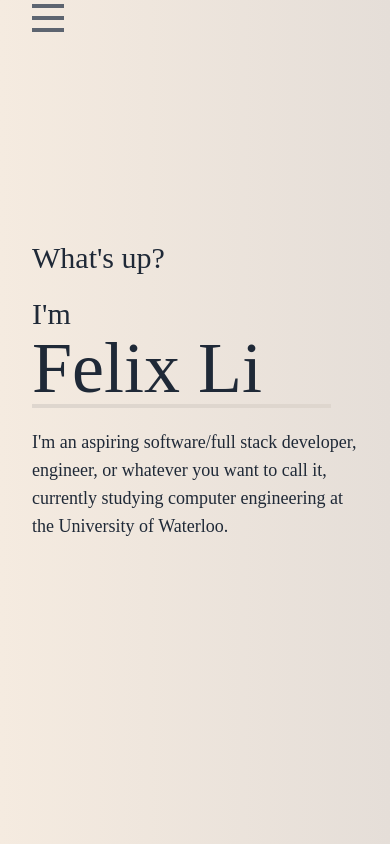
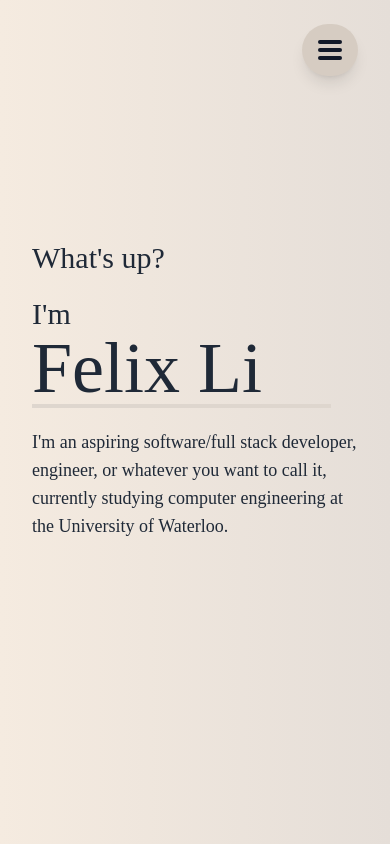
Before and after one commit to 04felixli/Portfolio-Website, a React (Create React App) app: page / in a window 390 px wide. Shown: the top 844 px of the page. Built offline with nearby package versions, Linux system fonts and the light colour scheme.

Commit message:
Created mobile dropdown menu

```diff
--- a/src/App.tsx
+++ b/src/App.tsx
@@ -10,10 +10,27 @@ import { IMFATProject, ChessProject, PortfolioProject } from './Util/ProjectObje
 
 const App = () => {
     const [headerHeight, setHeaderHeight] = useState<number>(0);
+    const [screenWidth, setScreenWidth] = useState(window.innerWidth);
+
+    const updateScreenWidth = () => {
+        setScreenWidth(window.innerWidth);
+    };
 
     useEffect(() => {
         setScrollPaddingForHeader();
-    }, [])
+    }, [screenWidth]) // re-calculate scroll padding for header when screen width changes
+
+    // Event listener to update screenWidth when the window is resized
+    useEffect(() => {
+        window.addEventListener('resize', updateScreenWidth);
+
+        // Clean up the event listener when component unmounts
+        return () => {
+            window.removeEventListener('resize', updateScreenWidth);
+        };
+    }, []);
+
+
 
     return (
         <Router>
--- a/src/Components/Header/Header.tsx
+++ b/src/Components/Header/Header.tsx
@@ -2,6 +2,7 @@ import React from "react";
 import "../../GlobalStyles.css";
 import { useState, useRef, useEffect } from "react";
 import { Link } from "react-router-dom";
+import GrayBg from "../../Util/GrayedBg";
 
 interface Props {
     headerHeight: number;
@@ -9,6 +10,7 @@ interface Props {
 }
 
 const Header = ({ headerHeight, setHeaderHeight }: Props) => {
+    const [isMobileMenuOpen, setIsMobileMenuOpen] = useState<boolean>(false);
 
     const ref = useRef<HTMLDivElement>(null);
 
@@ -18,21 +20,60 @@ const Header = ({ headerHeight, setHeaderHeight }: Props) => {
         }
     }, [headerHeight]);
 
+    const toggleMobileMenu = (): void => {
+        setIsMobileMenuOpen((prev: boolean) => !prev);
+    }
+
     return (
-        <header className="header" ref={ref}>
-            <nav className="">
+        <header className="text-color px-8 py-1 w-full fixed z-50" ref={ref} id='Header'>
+            <nav className="flex justify-end tablet:justify-center tablet:items-center relative">
 
-                <div className="flex laptop:hidden">
+                <>
                     <button
-                        className="HAMBURGER-ICON space-y-2"
+                        className="HAMBURGER-ICON space-y-1 tablet:hidden mt-5 rounded-full p-4 bg-color1 shadow-lg z-50"
+                        onClick={toggleMobileMenu}
+                        id='MobileMenuButton'
                     >
-                        <span className="block h-1 w-8 animate-pulse bg-gray-600"></span>
-                        <span className="block h-1 w-8 animate-pulse bg-gray-600"></span>
-                        <span className="block h-1 w-8 animate-pulse bg-gray-600"></span>
+                        <span className="block h-1 w-6 bg-gray-900 rounded-lg"></span>
+                        <span className="block h-1 w-6 bg-gray-900 rounded-lg"></span>
+                        <span className="block h-1 w-6 bg-gray-900 rounded-lg"></span>
                     </button>
-                </div>
 
-                <div className="hidden laptop:flex text-lg mt-5 justify-around items-center rounded-full p-4 bg-color1 shadow-lg">
+                    {
+                        isMobileMenuOpen &&
+                        <div className="tablet:hidden">
+                            <div className="flex flex-col justify-around items-center rounded-lg shadow-lg p-4 origin-bottom-right absolute right-0 mt-20 w-35 bg-color1 z-50">
+                                <Link to="/#Home" onClick={toggleMobileMenu}>
+                                    Home
+                                </Link>
+
+                                <Link to="/#Projects" onClick={toggleMobileMenu}>
+                                    Projects
+                                </Link>
+
+                                <Link to="/#Experiences" onClick={toggleMobileMenu}>
+                                    Experiences
+                                </Link>
+
+                                <Link to="/#About" onClick={toggleMobileMenu}>
+                                    About
+                                </Link>
+
+                                <Link to="/#Contact" onClick={toggleMobileMenu}>
+                                    Contact
+                                </Link>
+                            </div>
+
+                            <GrayBg onClick={toggleMobileMenu} />
+
+                        </div>
+                    }
+                </>
+
+
+
+
+                <div className="hidden tablet:flex text-lg mt-5 justify-around items-center rounded-full p-4 bg-color1 shadow-lg w-full">
                     <Link to="/#Home" className="transition ease-in-out delay-150 hover:-translate-y-1 hover:scale-110 hover:bg-color4 duration-300 hover:shadow-md rounded-full px-4">
                         Home
                     </Link>
--- a/src/GlobalStyles.css
+++ b/src/GlobalStyles.css
@@ -57,7 +57,7 @@ html {
 }
 
 .header {
-  @apply text-color px-8 py-1 w-full fixed justify-center items-center z-50;
+  @apply text-color px-8 py-1 w-full fixed flex justify-end tablet:justify-center tablet:items-center z-50;
 }
 
 .w-3-5-12 {
--- /dev/null
+++ b/src/Util/GrayedBg.tsx
@@ -0,0 +1,19 @@
+import React, { useEffect } from 'react';
+
+interface Props {
+    onClick: () => void;
+}
+
+const GrayBg = ({ onClick }: Props) => {
+
+    const handleClick = (): void => {
+        onClick();
+    }
+
+    return (
+        <div className={'fixed inset-0 bg-gray-600 bg-opacity-50 z-5'} onClick={handleClick}>
+        </div>
+    );
+}
+
+export default GrayBg;
--- a/src/Util/lib.tsx
+++ b/src/Util/lib.tsx
@@ -16,10 +16,21 @@
 // }
 
 export const setScrollPaddingForHeader = (): void => {
-    const navigation: HTMLElement | null = document.querySelector(".header");
+    const navigation: HTMLElement | null = document.getElementById("Header");
+    const mobileMenuButton: HTMLElement | null = document.getElementById("MobileMenuButton");
+    let navigationHeight: number = 0;
 
-    if (navigation) {
-        const navigationHeight = navigation.offsetHeight + navigation.offsetHeight * 0.5;
+    if (navigation && mobileMenuButton) {
+
+        const mobileButtonStyles = getComputedStyle(mobileMenuButton);
+        const mobileButtondisplayValue = mobileButtonStyles.getPropertyValue("display");
+
+        if (mobileButtondisplayValue === "none") {
+            navigationHeight = navigation.offsetHeight + (navigation.offsetHeight * 0.50);
+
+        } else {
+            navigationHeight = navigation.offsetHeight;
+        }
 
         document.documentElement.style.setProperty(
             "--scroll-padding",
```
